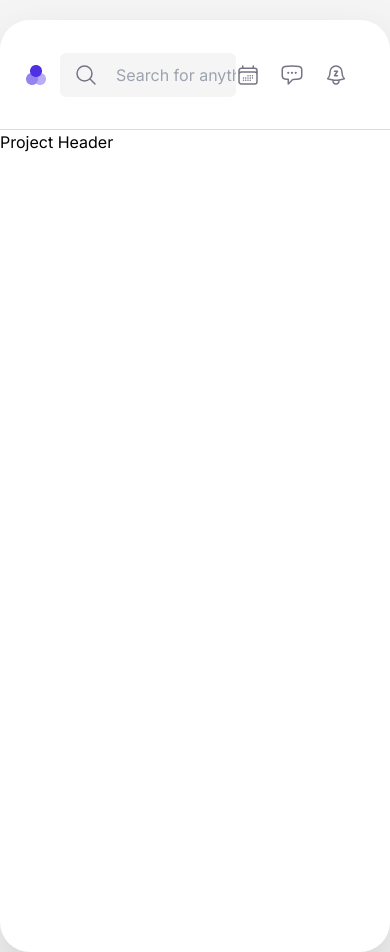
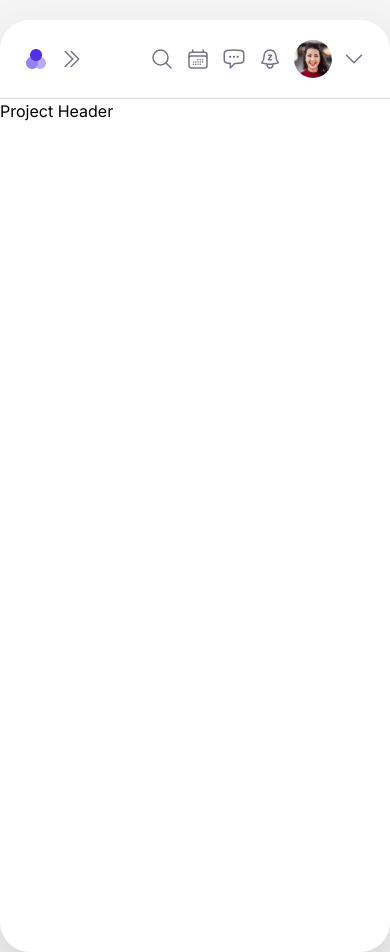
Before and after one commit to fahammed-dev/project-m, a React (Vite) app: page /pages/projects in a window 390 px wide. Built offline with nearby package versions, Linux system fonts and the light colour scheme.

Commit message:
added responsive header and sidebar

```diff
--- a/package.json
+++ b/package.json
@@ -27,6 +27,8 @@
     "eslint-plugin-react-hooks": "^4.6.0",
     "eslint-plugin-react-refresh": "^0.3.4",
     "postcss": "^8.4.24",
+    "prettier": "^2.8.8",
+    "prettier-plugin-tailwindcss": "^0.3.0",
     "tailwindcss": "^3.3.2",
     "typescript": "^5.0.2",
     "vite": "^4.3.9"
--- a/src/components/Header.tsx
+++ b/src/components/Header.tsx
@@ -1,3 +1,4 @@
+// icons import
 import {
   BellSnoozeIcon,
   CalendarDaysIcon,
@@ -7,21 +8,30 @@ import {
   ChevronDownIcon,
   MagnifyingGlassIcon,
 } from '@heroicons/react/24/outline';
+
+// other import
 import { useOutletContext } from 'react-router-dom';
+
+// images import
 import Logo from '../assets/logo.png';
 import Profile from '../assets/profile.png';
 
 type MyContextType = {
   aside: boolean;
   isAboveMediumScreens: boolean;
+  isAboveSmallScreens: boolean;
   setAside: (value: boolean) => void;
 };
 
 function Header() {
   const iconStyle = 'h-[24px] text-color-gray-primary';
   const flexStyle = 'flex items-center';
-  const { aside, setAside, isAboveMediumScreens }: MyContextType =
-    useOutletContext();
+  const {
+    aside,
+    setAside,
+    isAboveMediumScreens,
+    isAboveSmallScreens,
+  }: MyContextType = useOutletContext();
 
   // decide what to render
   let content = null;
@@ -46,7 +56,6 @@ function Header() {
       </div>
     );
   }
-
   if (!aside && !isAboveMediumScreens) {
     content = (
       <div className={`${flexStyle}`}>
@@ -57,33 +66,41 @@ function Header() {
       </div>
     );
   }
-  console.log(aside);
 
   return (
     <div className={`${flexStyle} justify-between`}>
       {/* search */}
       {content}
+      {isAboveSmallScreens && (
         <form
           className={`${flexStyle} flex-[0_0_39%] ${
-          !isAboveMediumScreens && 'flex-[0_0_47%]'
-        } ${!aside && 'flex-[0_0_50%] -ml-12'} ${
+            !isAboveMediumScreens || (!aside && 'ml-5 flex-[0_0_55%]')
+          } ${!aside && aside && '-ml-12 flex-[0_0_50%]'} ${
             isAboveMediumScreens && aside ? 'ml-5' : ''
           }`}
         >
           <input
             type="text"
             placeholder="Search for anything..."
-          className={`relative text-color-gray-primary bg-color-white-primary ${
+            className={`relative bg-color-white-primary text-color-gray-primary ${
               !aside && isAboveMediumScreens ? 'mr-12' : ''
-          } pl-14 py-2.5 w-[100%] rounded-md outline-none`}
+            } w-[100%] rounded-md py-2.5 pl-14 outline-none`}
           />
           <button className="absolute ml-3.5">
             <MagnifyingGlassIcon className={`${iconStyle}`} />
           </button>
         </form>
-      <div className={`${flexStyle} gap-11`}>
+      )}
+      <div className={`${flexStyle} ${isAboveMediumScreens ? 'gap-11' : ''}`}>
         {/* icons */}
-        <div className={`${flexStyle} gap-5`}>
+        <div
+          className={`${flexStyle} ${isAboveMediumScreens ? 'gap-5' : 'gap-3'}`}
+        >
+          {!isAboveSmallScreens && (
+            <button>
+              <MagnifyingGlassIcon className={`${iconStyle}`} />
+            </button>
+          )}
           <button>
             <CalendarDaysIcon className={`${iconStyle}`} />
           </button>
@@ -95,16 +112,26 @@ function Header() {
           </button>
         </div>
         {/* profile */}
-        <div className={`${flexStyle} gap-2.5 mr-5`}>
+        <div
+          className={`${flexStyle} gap-2.5 ${
+            isAboveMediumScreens ? 'mr-5' : 'mr-0'
+          }`}
+        >
+          {isAboveMediumScreens && (
             <div>
-            <h5 className="font-medium text-color-black-primary text-[16px] text-right">
+              <h5 className="text-right text-[16px] font-medium text-color-black-primary">
                 Anima Agarwal
               </h5>
-            <p className="font-light text-color-gray-primary text-[14px] text-right">
+              <p className="text-right text-[14px] font-light text-color-gray-primary">
                 U.P, India
               </p>
             </div>
-          <img src={Profile} alt="Anima Agarwal" className="rounded-full" />
+          )}
+          <img
+            src={Profile}
+            alt="Anima Agarwal"
+            className={`${!isAboveMediumScreens && 'ml-3'} rounded-full`}
+          />
           <button>
             <ChevronDownIcon className={`${iconStyle}`} />
           </button>
--- a/src/components/Sidebar.tsx
+++ b/src/components/Sidebar.tsx
@@ -26,19 +26,19 @@ function Sidebar({ aside, setAside }: Props) {
 
   return (
     <div>
-      <header className="flex items-center justify-between px-5 py-[27.25px] border-b border-solid border-color-gray-secondary">
+      <header className="flex items-center justify-between border-b border-solid border-color-gray-secondary px-5 py-[27.25px]">
         <div className="flex items-center">
           <img src={Logo} alt="Logo" height="24px" width="24px" />
-          <h1 className="font-semibold text-[20px] ml-2">Project M.</h1>
+          <h1 className="ml-2 text-[20px] font-semibold">Project M.</h1>
         </div>
         <button onClick={() => setAside(!aside)}>
           <ChevronDoubleLeftIcon className="h-[20px] text-color-gray-primary" />
         </button>
       </header>
       <main>
-        <div className="px-3 py-7 rounded-bl-[30px] h-[100%]">
+        <div className="h-[100%] rounded-bl-[30px] px-3 py-7">
           {/* pages */}
-          <div className="flex flex-col gap-6 pl-2 border-b border-solid border-color-gray-secondary pb-7">
+          <div className="flex flex-col gap-6 border-b border-solid border-color-gray-secondary pb-7 pl-2">
             <div className={`${flexStyle}`}>
               <Squares2X2Icon className={`${iconStyle}`} />
               <h4 className={`${fontStyle}`}>Home</h4>
@@ -62,8 +62,8 @@ function Sidebar({ aside, setAside }: Props) {
           </div>
           {/* projects */}
           <div className="flex flex-col py-7">
-            <div className="flex justify-start items-center mb-4 pl-2.5">
-              <p className="uppercase text-xs font-semibold text-color-gray-primary pr-[105px]">
+            <div className="mb-4 flex items-center justify-start pl-2.5">
+              <p className="pr-[105px] text-xs font-semibold uppercase text-color-gray-primary">
                 My Projects
               </p>
               <div>
@@ -108,20 +108,20 @@ function Sidebar({ aside, setAside }: Props) {
             </div>
           </div>
           {/* message */}
-          <div className="flex flex-col items-center  bg-color-white-primary px-5 pb-6 mx-2 rounded-2xl before:content[''] before:bg-color-white-primary before:h-[70px] before:w-[70px] before:rounded-full before:-mt-10 mt-16">
+          <div className="before:content[''] mx-2 mt-16  flex flex-col items-center rounded-2xl bg-color-white-primary px-5 pb-6 before:-mt-10 before:h-[70px] before:w-[70px] before:rounded-full before:bg-color-white-primary">
             <div className="-mt-11 mb-6">
               <LightBulbIcon
                 className={`${iconStyle} text-color-yellow-secondary`}
               />
             </div>
-            <h5 className="font-medium text-sm text-color-black-secondary">
+            <h5 className="text-sm font-medium text-color-black-secondary">
               Thought Time
             </h5>
-            <p className="text-xs text-color-gray-primary text-center py-3">
+            <p className="py-3 text-center text-xs text-color-gray-primary">
               We don’t have any notice for you, till then you can share your
               thoughts with your peers.
             </p>
-            <button className="bg-color-white-secondary py-3 px-7 font-medium text-sm rounded">
+            <button className="rounded bg-color-white-secondary px-7 py-3 text-sm font-medium">
               Write a message
             </button>
           </div>
--- a/src/layouts/PageLayout.tsx
+++ b/src/layouts/PageLayout.tsx
@@ -27,7 +27,7 @@ function PageLayout() {
 
   if (!aside && !isAboveMediumScreens) {
     content = (
-      <div className="absolute bg-color-white-primary px-6 py-6 rounded-bl-[30px] h-[100%]">
+      <div className="absolute h-[100%] rounded-bl-[30px] bg-color-white-primary px-6 py-6">
         {/* pages */}
         <div className="flex flex-col gap-6 border-b border-solid border-color-gray-secondary pb-8">
           <div className={`${flexStyle}`}>
@@ -53,8 +53,8 @@ function PageLayout() {
         </div>
         {/* projects */}
         <div className="flex flex-col py-8">
-          <div className="flex justify-between items-center">
-            <p className="uppercase text-xs font-semibold text-color-gray-primary">
+          <div className="flex items-center justify-between">
+            <p className="text-xs font-semibold uppercase text-color-gray-primary">
               My Projects
             </p>
             <PlusCircleIcon className="h-3.5 text-color-gray-primary" />
@@ -95,7 +95,9 @@ function PageLayout() {
   }
   return (
     <div>
-      <header className="relative border-b border-solid border-color-gray-secondary px-6 py-5">
+      <header
+        className={`relative border-b border-solid border-color-gray-secondary px-6 py-5`}
+      >
         <Header />
       </header>
       {/* responsive menu */}
--- a/src/layouts/RootLayout.tsx
+++ b/src/layouts/RootLayout.tsx
@@ -7,6 +7,7 @@ import { Outlet } from 'react-router-dom';
 function RootLayout() {
   const [aside, setAside] = useState<boolean>(true);
   const isAboveMediumScreens = useMediaQuery('(min-width: 1060px)');
+  const isAboveSmallScreens = useMediaQuery('(min-width: 768px)');
 
   // decide what to render
   let content = null;
@@ -21,10 +22,17 @@ function RootLayout() {
 
   return (
     <div className=" app py-5">
-      <div className="flex bg-color-white-secondary mx-auto rounded-[30px] max-w-[1440px] max-h-[932px] h-[932px] overflow-hidden w-[100%] drop-shadow-2xl">
+      <div className="mx-auto flex h-[932px] max-h-[932px] w-[100%] max-w-[1440px] overflow-hidden rounded-[30px] bg-color-white-secondary drop-shadow-2xl">
         {content}
         <main className="flex-1">
-          <Outlet context={{ aside, setAside, isAboveMediumScreens }} />
+          <Outlet
+            context={{
+              aside,
+              setAside,
+              isAboveMediumScreens,
+              isAboveSmallScreens,
+            }}
+          />
         </main>
       </div>
     </div>
--- a/tailwind.config.js
+++ b/tailwind.config.js
@@ -28,10 +28,8 @@ export default {
     extend: {},
     screens: {
       xs: '480px',
-      sm: '576px',
-      md: '768px',
-      lg: '992px',
-      xl: '1200px',
+      sm: '768px',
+      md: '1060px',
     },
   },
   plugins: [],
```
Also changed, not shown: 1 other file (tests, documents, lock files or other folders). Lines whose indentation alone changed are shown as unchanged.
